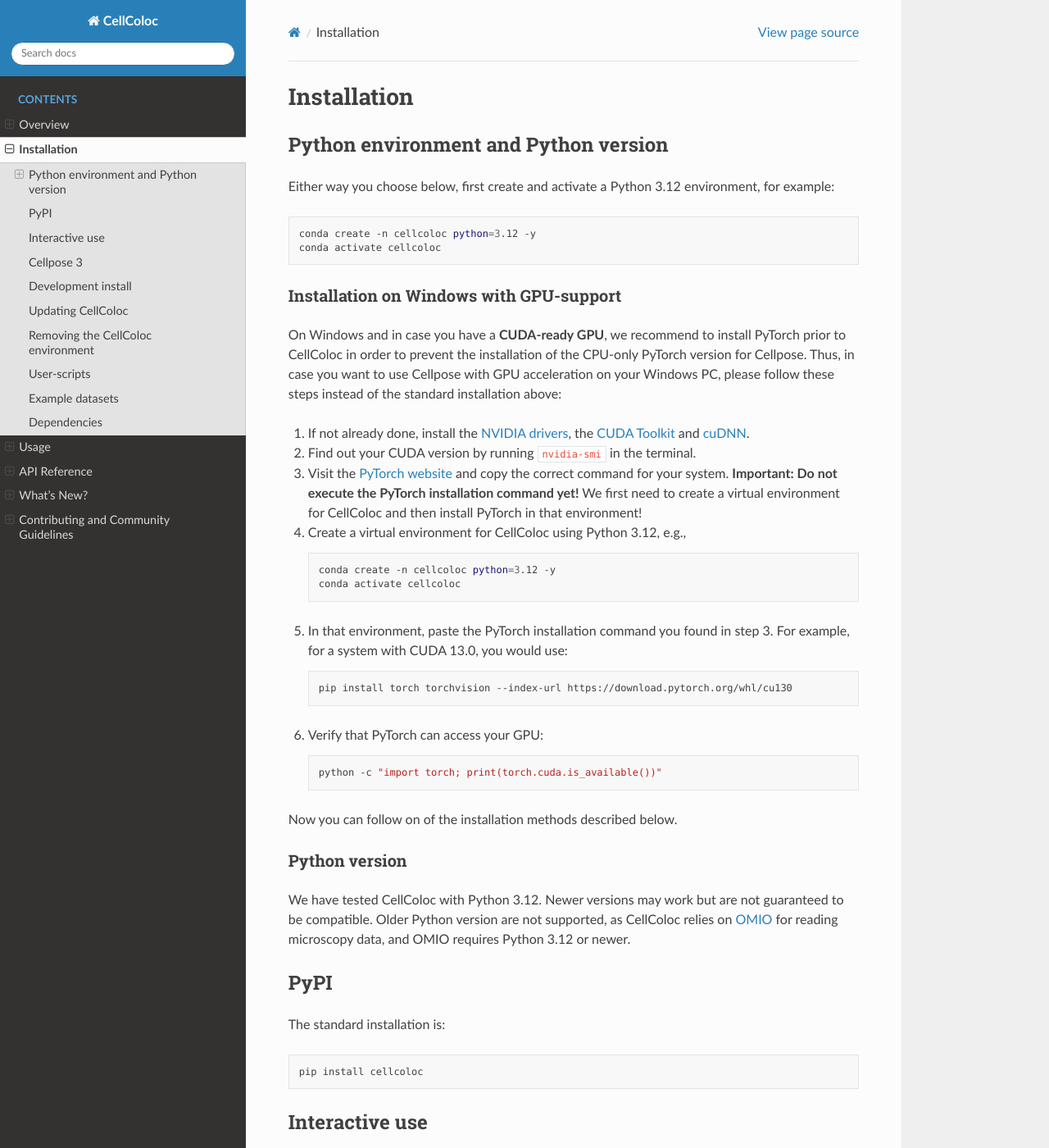
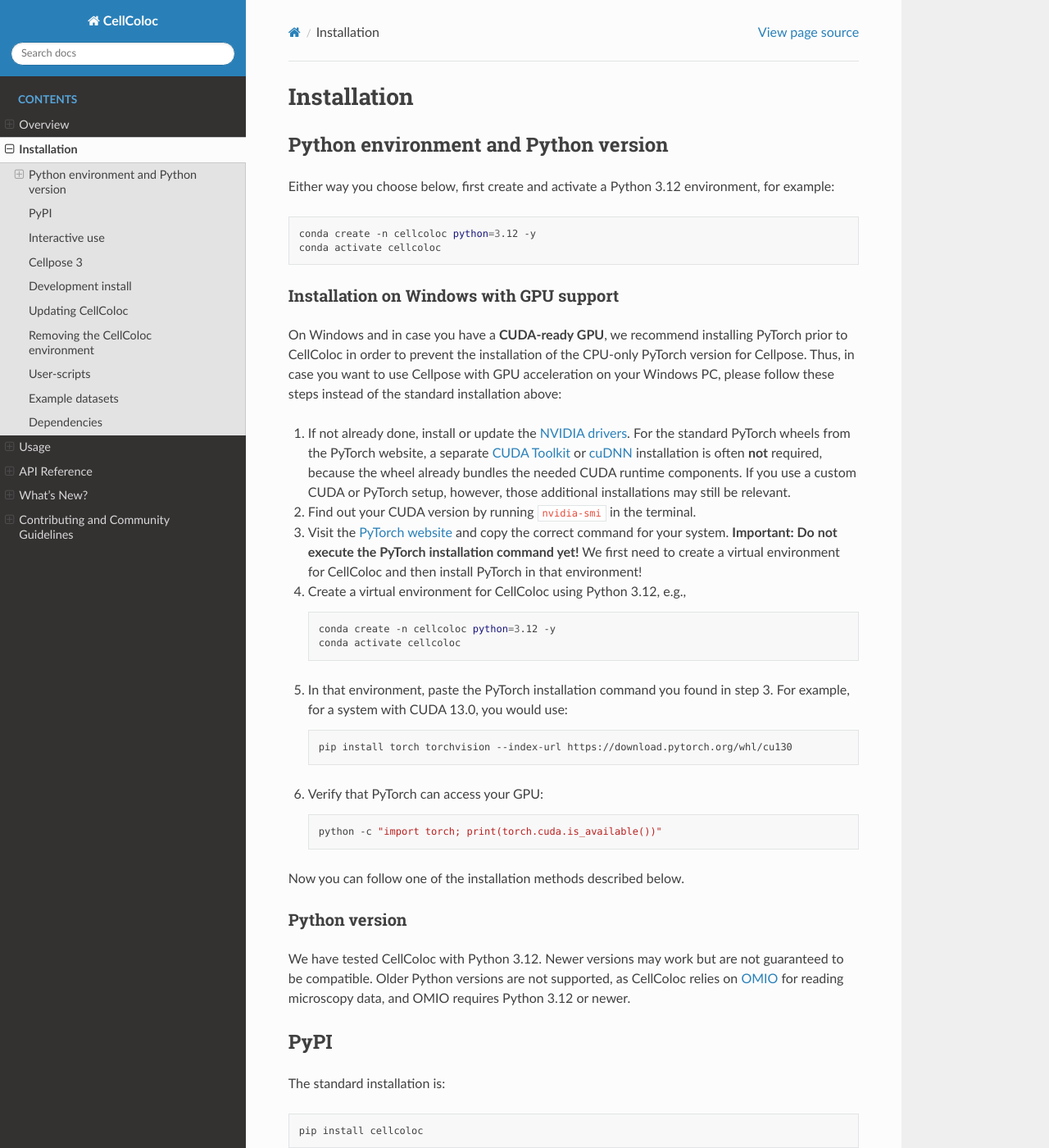
Before and after one commit to FabrizioMusacchio/cellcoloc, a Sphinx documentation site: the page built from docs/source/installation.rst, in a window 1280 px wide and 1400 px high. Shown: the whole window at 82% size. Built offline with Sphinx 7.4.7 and the Read the Docs theme 3.1.0, drawn with Linux system fonts in a browser that asks for light colours.

Commit message:
docs: update installation instructions for Windows with GPU support and clarify Python version compatibility

```diff
--- a/docs/source/installation.rst
+++ b/docs/source/installation.rst
@@ -11,16 +11,17 @@
    conda create -n cellcoloc python=3.12 -y
    conda activate cellcoloc
 
-Installation on Windows with GPU-support
+Installation on Windows with GPU support
 ^^^^^^^^^^^^^^^^^^^^^^^^^^^^^^^^^^^^^^^^
 
-On Windows and in case you have a **CUDA-ready GPU**, we recommend to install
+On Windows and in case you have a **CUDA-ready GPU**, we recommend installing
 PyTorch prior to CellColoc in order to prevent the installation of the CPU-only
 PyTorch version for Cellpose. Thus, in case you want to use Cellpose with GPU
-acceleration on your Windows PC,  please follow these steps instead of the
+acceleration on your Windows PC, please follow these steps instead of the
 standard installation above:
 
-1. If not already done, install the `NVIDIA drivers <https://www.nvidia.com/Download/index.aspx>`_, the `CUDA Toolkit <https://developer.nvidia.com/cuda-downloads>`_ and `cuDNN <https://developer.nvidia.com/cudnn>`_.
+1. If not already done, install or update the `NVIDIA drivers <https://www.nvidia.com/Download/index.aspx>`_.
+   For the standard PyTorch wheels from the PyTorch website, a separate `CUDA Toolkit <https://developer.nvidia.com/cuda-downloads>`_ or `cuDNN <https://developer.nvidia.com/cudnn>`_ installation is often **not** required, because the wheel already bundles the needed CUDA runtime components. If you use a custom CUDA or PyTorch setup, however, those additional installations may still be relevant.
 2. Find out your CUDA version by running ``nvidia-smi`` in the terminal.
 3. Visit the `PyTorch website <https://pytorch.org/get-started/locally/>`_ and copy the correct command for your system.
    **Important: Do not execute the PyTorch installation command yet!** We first need to create a virtual environment for CellColoc and then install PyTorch in that environment!
@@ -43,13 +44,13 @@
 
       python -c "import torch; print(torch.cuda.is_available())"
 
-Now you can follow on of the installation methods described below.
+Now you can follow one of the installation methods described below.
 
 Python version
 ^^^^^^^^^^^^^^^^^^^^^^^^^^^^^^^^^^^^^^^^
 
 We have tested CellColoc with Python 3.12. Newer versions may work but
-are not guaranteed to be compatible. Older Python version are not supported,
+are not guaranteed to be compatible. Older Python versions are not supported,
 as CellColoc relies on `OMIO <https://omio.readthedocs.io/en/latest/>`_ for
 reading microscopy data, and OMIO requires Python 3.12 or newer.
 
```
Also changed, not shown: README.md (+1 -98 lines).
